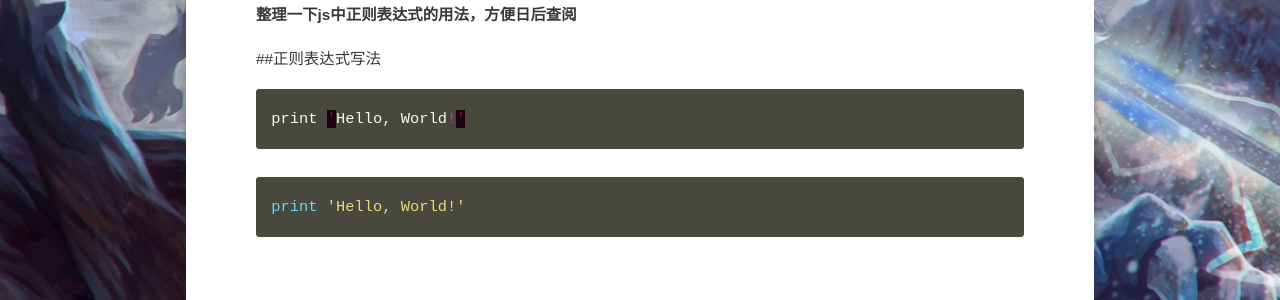
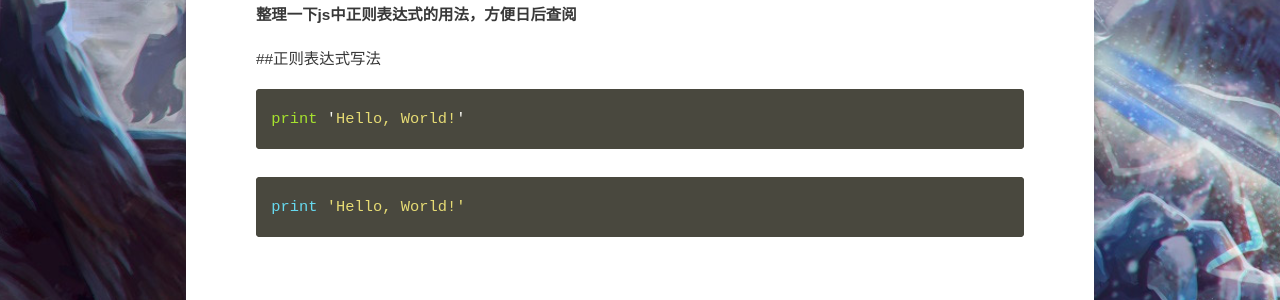
Before and after one commit to sandofsuro/sandofsuro.github.io, a Jekyll site: the page built from _posts/2016-08-06-regex.md, in a window 1280 px wide. Shown: the part 471-771 px from the top of the page. Built offline with Jekyll 4.4.1, drawn with Linux system fonts in a browser that asks for light colours; some web fonts are replaced.

Commit message:
push an article

````diff
--- a/_posts/2016-08-06-regex.md
+++ b/_posts/2016-08-06-regex.md
@@ -12,7 +12,7 @@ $ gem install bundler
 
 ##正则表达式写法
 
-```cpp
+```javascript
 print 'Hello, World!'
 ```
 
````
